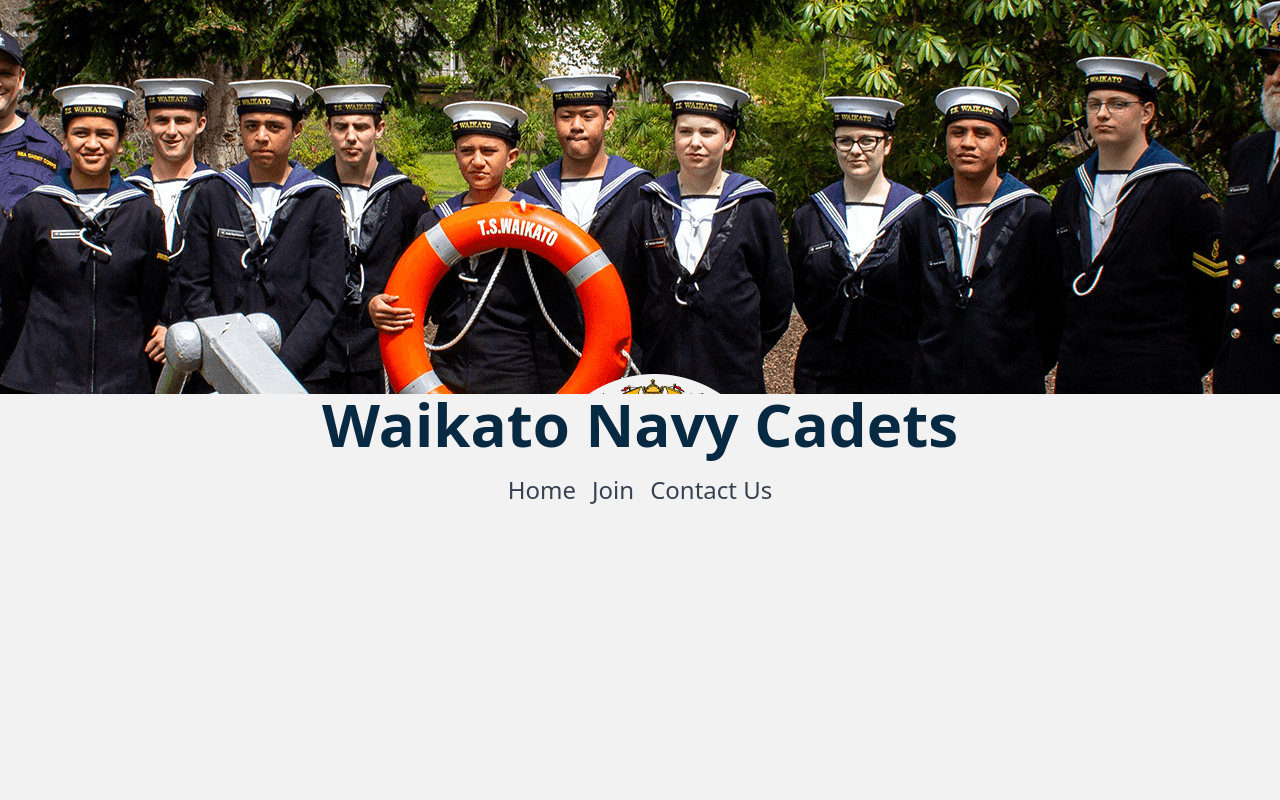
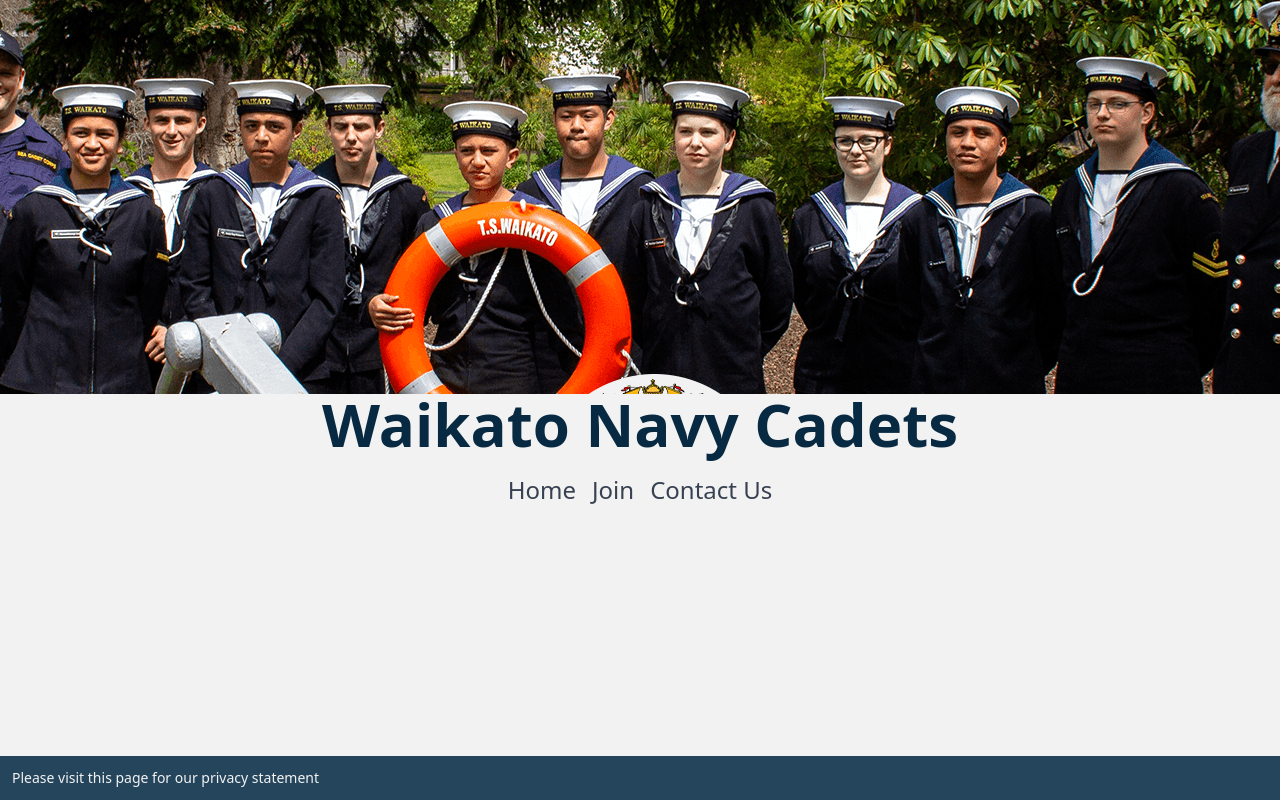
Before and after one commit to tswaikato/Waikato-Navy-Cadets, an Angular app: page / in a window 1280 px wide. Built offline with nearby package versions, Linux system fonts and the light colour scheme; what @tailwindcss/typography would draw is missing.

Commit message:
add footer to website

```diff
--- a/src/app/app.component.html
+++ b/src/app/app.component.html
@@ -1,2 +1,11 @@
-<app-navigation></app-navigation>
-<router-outlet></router-outlet>
+<div class="flex flex-col min-h-screen">
+  <header>
+    <app-navigation></app-navigation>
+  </header>
+  <main class="flex-grow">
+    <router-outlet></router-outlet>
+  </main>
+  <footer>
+    <app-footer></app-footer>
+  </footer>
+</div>
--- a/src/app/app.module.ts
+++ b/src/app/app.module.ts
@@ -4,11 +4,13 @@
 import { AppRoutingModule } from './app-routing.module';
 import { AppComponent } from './app.component';
 import { NavigationComponent } from './core/navigation/navigation.component';
+import { FooterComponent } from './core/footer/footer.component';
 
 @NgModule({
   declarations: [
     AppComponent,
-    NavigationComponent
+    NavigationComponent,
+    FooterComponent
   ],
   imports: [
     BrowserModule,
--- /dev/null
+++ b/src/app/core/footer/footer.component.html
@@ -0,0 +1,5 @@
+<div class="w-full h-auto bg-footerColor-default text-textColor-dark p-3">
+  <div class="container mx-auto">
+    <p class="text-sm">Please visit this page for our privacy statement</p>
+  </div>
+</div>
--- /dev/null
+++ b/src/app/core/footer/footer.component.ts
@@ -0,0 +1,15 @@
+import { Component, OnInit } from '@angular/core';
+
+@Component({
+  selector: 'app-footer',
+  templateUrl: './footer.component.html',
+  styleUrls: ['./footer.component.scss']
+})
+export class FooterComponent implements OnInit {
+
+  constructor() { }
+
+  ngOnInit(): void {
+  }
+
+}
--- a/src/app/core/navigation/navigation.component.html
+++ b/src/app/core/navigation/navigation.component.html
@@ -1,4 +1,6 @@
-<img src="assets/images/navigation/header.png" class="object-top object-none h-full min-w-full" alt="Waikato navy cadet group photo">
+<div>
+  <img src="assets/images/navigation/header.png" class="object-top object-none h-full min-w-full" alt="Waikato navy cadet group photo">
+</div>
 <div class="container mx-auto">
   <h1 class="text-center text-6xl font-bold text-headerTextColor-default pb-3">Waikato Navy Cadets</h1>
   <div class="flex justify-center text-2xl text-textColor-default">
--- a/tailwind.config.js
+++ b/tailwind.config.js
@@ -9,6 +9,12 @@
         },
         'headerTextColor': {
           default: "#072942"
+        },
+        'headerColor': {
+          default: "#25455C"
+        },
+        'footerColor': {
+          default: "#25455C"
         },
         'textColor': {
           default: "#052033",
```
Also changed, not shown: src/app/core/footer/footer.component.scss (added), 2 other files (tests, documents, lock files or other folders).
